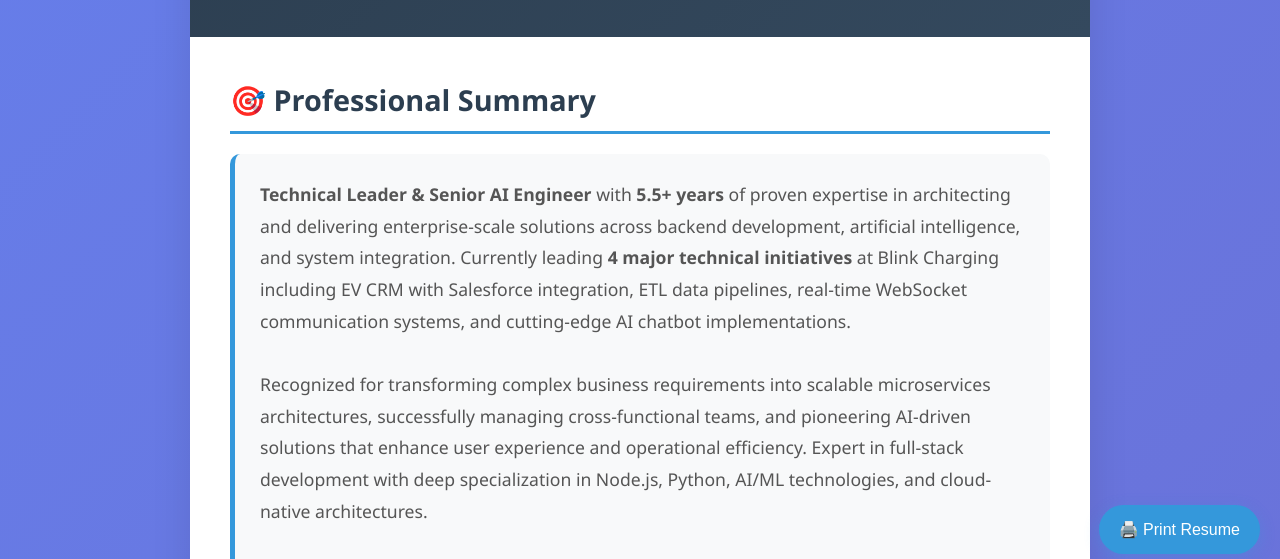
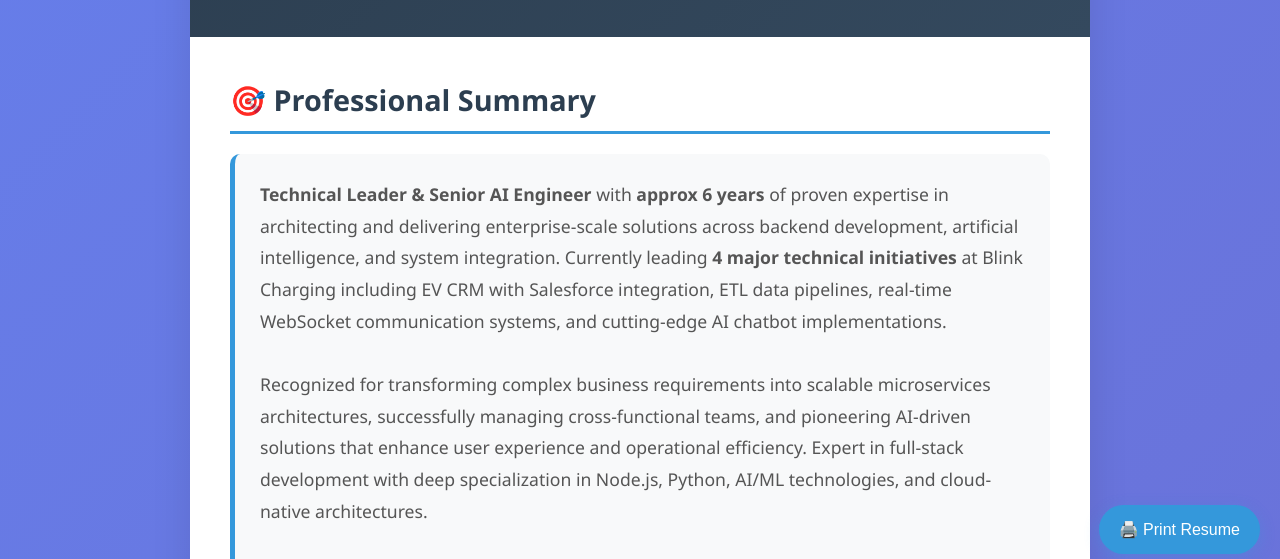
Before and after one commit to ashishpatel546/resume, a plain HTML site: page index.html in a window 1280 px wide. Shown: the part 226-785 px from the top of the page. Drawn offline with Linux system fonts and the light colour scheme.

Commit message:
Dyanmic exp calculation added.

```diff
--- a/index.html
+++ b/index.html
@@ -418,9 +418,10 @@
           <h2 class="section-title">🎯 Professional Summary</h2>
           <div class="summary">
             <strong>Technical Leader & Senior AI Engineer</strong> with
-            <strong>5.5+ years</strong> of proven expertise in architecting and
-            delivering enterprise-scale solutions across backend development,
-            artificial intelligence, and system integration. Currently leading
+            <strong><span id="experience-years">5.5+ years</span></strong> of
+            proven expertise in architecting and delivering enterprise-scale
+            solutions across backend development, artificial intelligence, and
+            system integration. Currently leading
             <strong>4 major technical initiatives</strong> at Blink Charging
             including EV CRM with Salesforce integration, ETL data pipelines,
             real-time WebSocket communication systems, and cutting-edge AI
@@ -1083,6 +1084,42 @@
     </div>
 
     <script>
+      // Function to calculate experience dynamically
+      function calculateExperience() {
+        const startDate = new Date('2019-06-01'); // June 1, 2019 - Start of IT career
+        const currentDate = new Date();
+
+        // Calculate the difference in years
+        const diffTime = currentDate - startDate;
+        const diffYears = diffTime / (1000 * 60 * 60 * 24 * 365.25); // Account for leap years
+
+        // Format the experience based on rounding logic
+        const years = Math.floor(diffYears);
+        const months = Math.floor((diffYears - years) * 12);
+
+        let experienceText;
+
+        if (months >= 0 && months <= 3) {
+          // 0-3 months: Show as "X+ years"
+          experienceText = `${years}+ years`;
+        } else if (months >= 4 && months <= 8) {
+          // 4-8 months: Show as "approx X.5 years"
+          experienceText = `approx ${years}.5 years`;
+        } else {
+          // 9+ months: Show as "approx (X+1) years" (round up to next year)
+          experienceText = `approx ${years + 1} years`;
+        }
+
+        // Update the experience in the DOM
+        const experienceElement = document.getElementById('experience-years');
+        if (experienceElement) {
+          experienceElement.textContent = experienceText;
+        }
+      }
+
+      // Calculate experience when page loads
+      document.addEventListener('DOMContentLoaded', calculateExperience);
+
       // Add smooth scrolling
       document.querySelectorAll('a[href^="#"]').forEach((anchor) => {
         anchor.addEventListener('click', function (e) {
```
Also changed, not shown: 1 other file.
